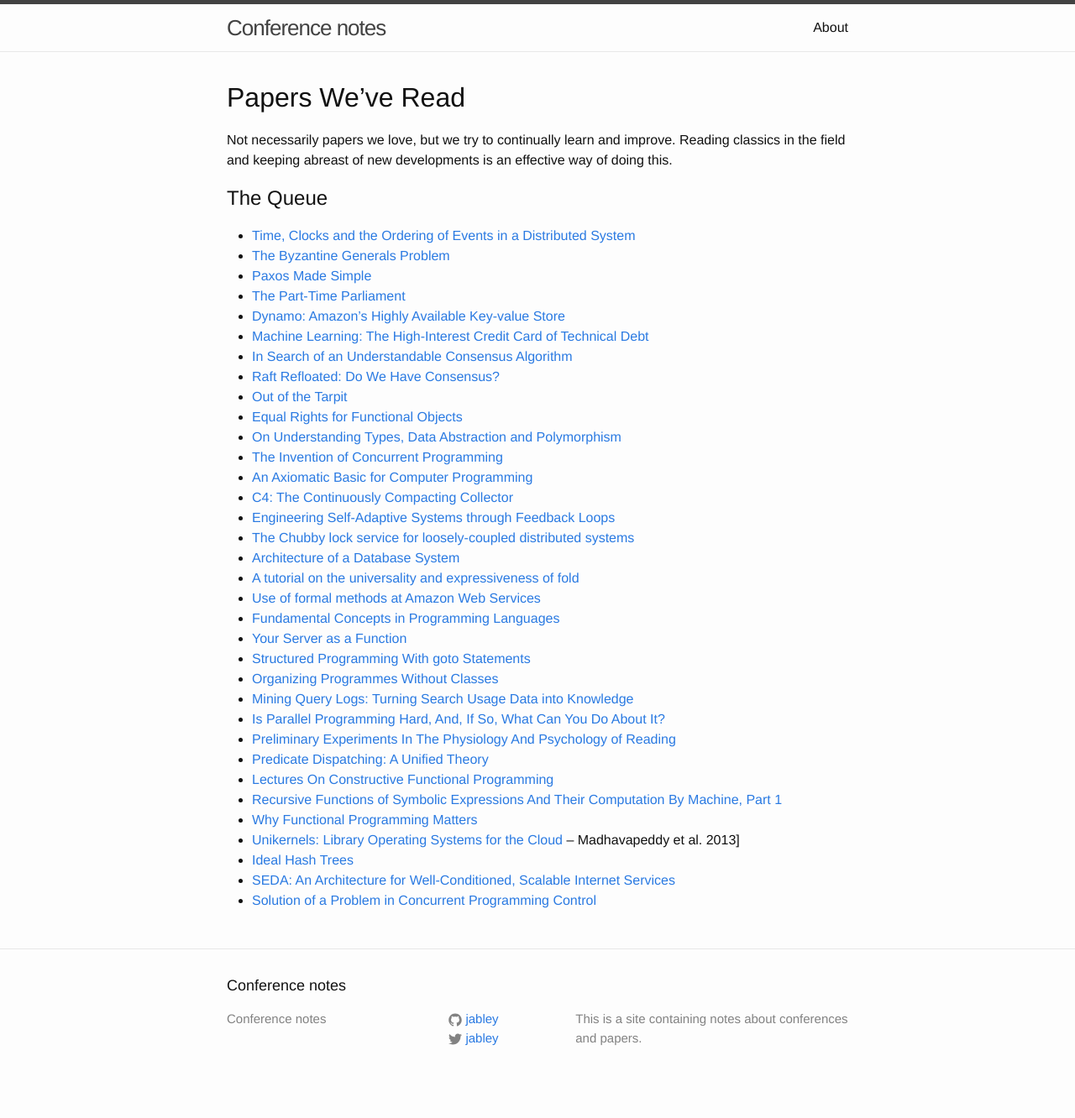
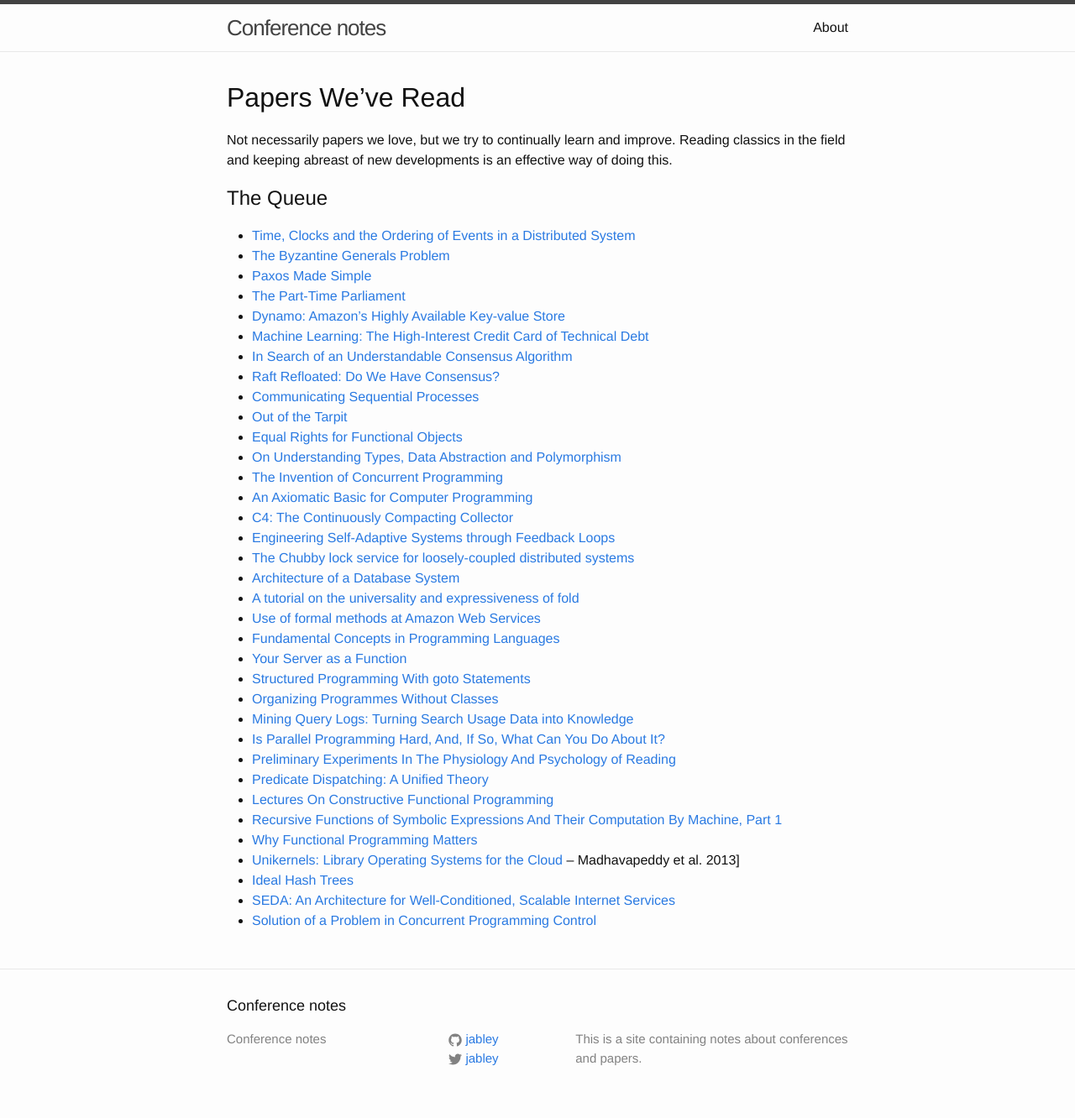
Before and after one commit to jabley/confnotes.club, a Jekyll site: the page built from _papers/index.md, in a window 1280 px wide. Shown: the whole page at 84% size. Built offline with Jekyll 4.4.1, drawn with Linux system fonts in a browser that asks for light colours; before the commit the page ends 1308 px from its top, so only the background shows below that.

Commit message:
Add Tony Hoare’s CSP paper
Recommended by Rob Pike in the talk Go Concurrency
Patterns given at Google I/O 2012.

```diff
--- a/_papers/index.md
+++ b/_papers/index.md
@@ -16,6 +16,7 @@ Not necessarily papers we love, but we try to continually learn and improve. Rea
 - [Machine Learning: The High-Interest Credit Card of Technical Debt](http://research.google.com/pubs/archive/43146.pdf)
 - [In Search of an Understandable Consensus Algorithm](http://ramcloud.stanford.edu/raft.pdf)
 - [Raft Refloated: Do We Have Consensus?](http://www.cl.cam.ac.uk/~ms705/pub/papers/2015-osr-raft.pdf)
+- [Communicating Sequential Processes](http://spinroot.com/courses/summer/Papers/hoare_1978.pdf)
 - [Out of the Tarpit](https://github.com/papers-we-love/papers-we-love/blob/master/design/out-of-the-tar-pit.pdf?raw=true)
 - [Equal Rights for Functional Objects](http://citeseerx.ist.psu.edu/viewdoc/summary?doi=10.1.1.23.9999)
 - [On Understanding Types, Data Abstraction and Polymorphism](http://research.microsoft.com/pubs/67509/onunderstanding.a4.pdf)
```
